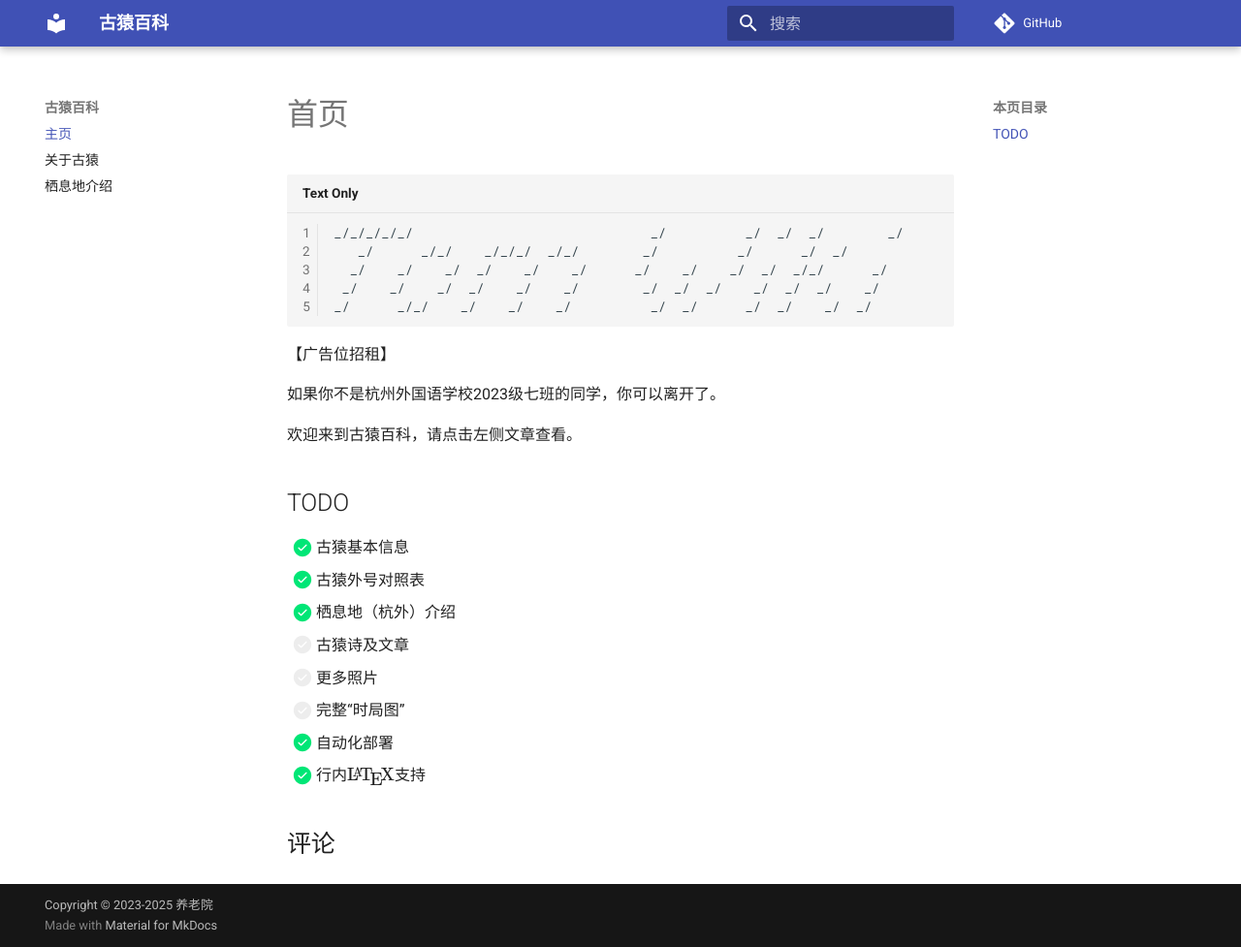
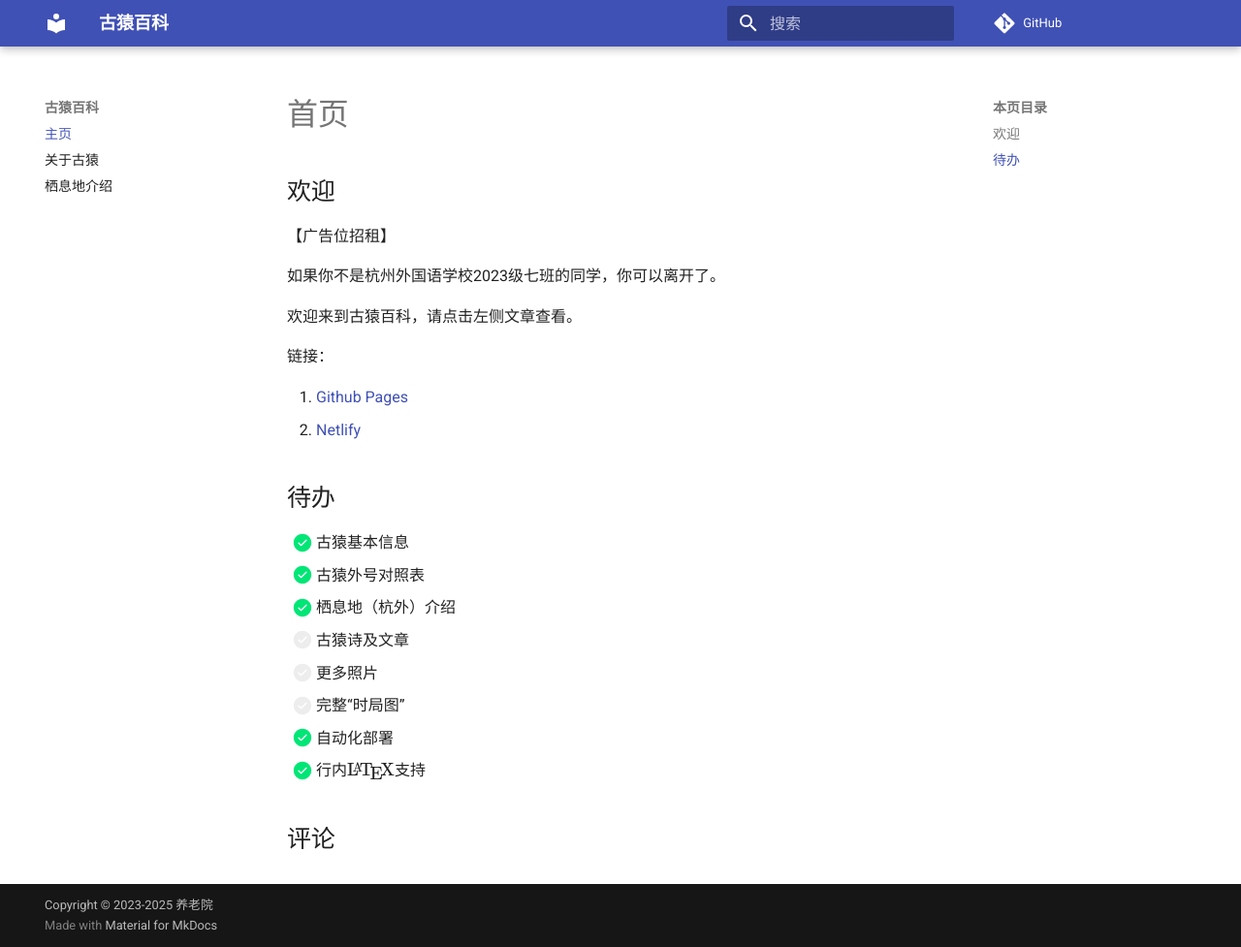
Before and after one commit to lyz0603/tom-wiki, an MkDocs documentation site: the page built from docs/index.md, in a window 1280 px wide and 977 px high. Shown: the whole window at 97% size. Built offline with MkDocs 1.6.1 and Material for MkDocs 9.7.7, drawn with Linux system fonts in a browser that asks for light colours; comment, search, counter and statistics services are not loaded.

Commit message:
添加链接

````diff
--- a/docs/index.md
+++ b/docs/index.md
@@ -4,13 +4,7 @@ comments: true
 
 # 首页
 
-```
-_/_/_/_/_/                              _/          _/  _/  _/        _/
-   _/      _/_/    _/_/_/  _/_/        _/          _/      _/  _/
-  _/    _/    _/  _/    _/    _/      _/    _/    _/  _/  _/_/      _/
- _/    _/    _/  _/    _/    _/        _/  _/  _/    _/  _/  _/    _/
-_/      _/_/    _/    _/    _/          _/  _/      _/  _/    _/  _/
-```
+## 欢迎
 
 【广告位招租】
 
@@ -18,7 +12,12 @@ _/      _/_/    _/    _/    _/          _/  _/      _/  _/    _/  _/
 
 欢迎来到古猿百科，请点击左侧文章查看。
 
-## TODO
+链接：
+
+1. [Github Pages](https://lyz0603.github.io/)
+2. [Netlify](https://inspiring-smakager-0bd221.netlify.app/)
+
+## 待办
 
 1. [x] 古猿基本信息
 2. [x] 古猿外号对照表
````
